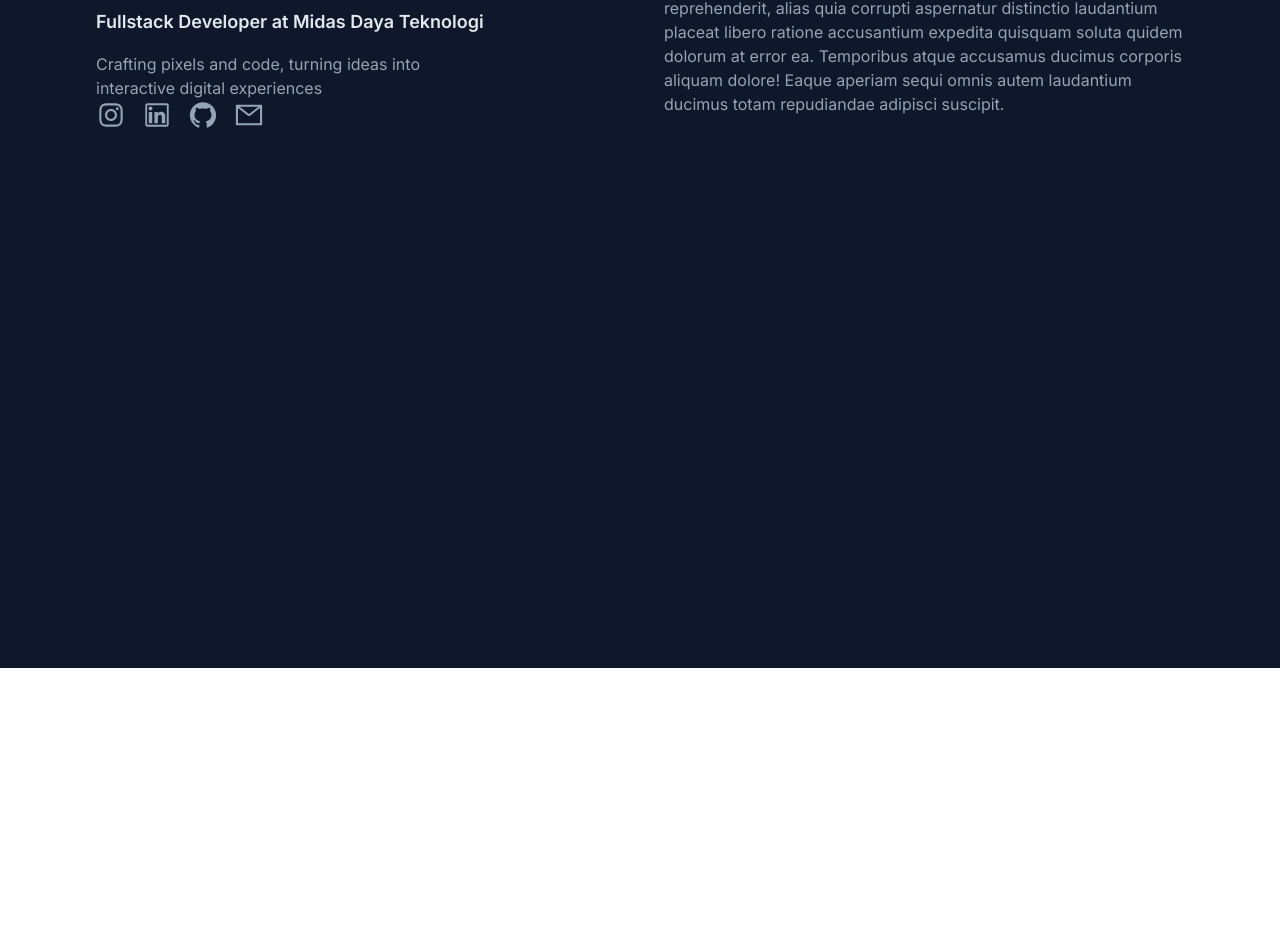
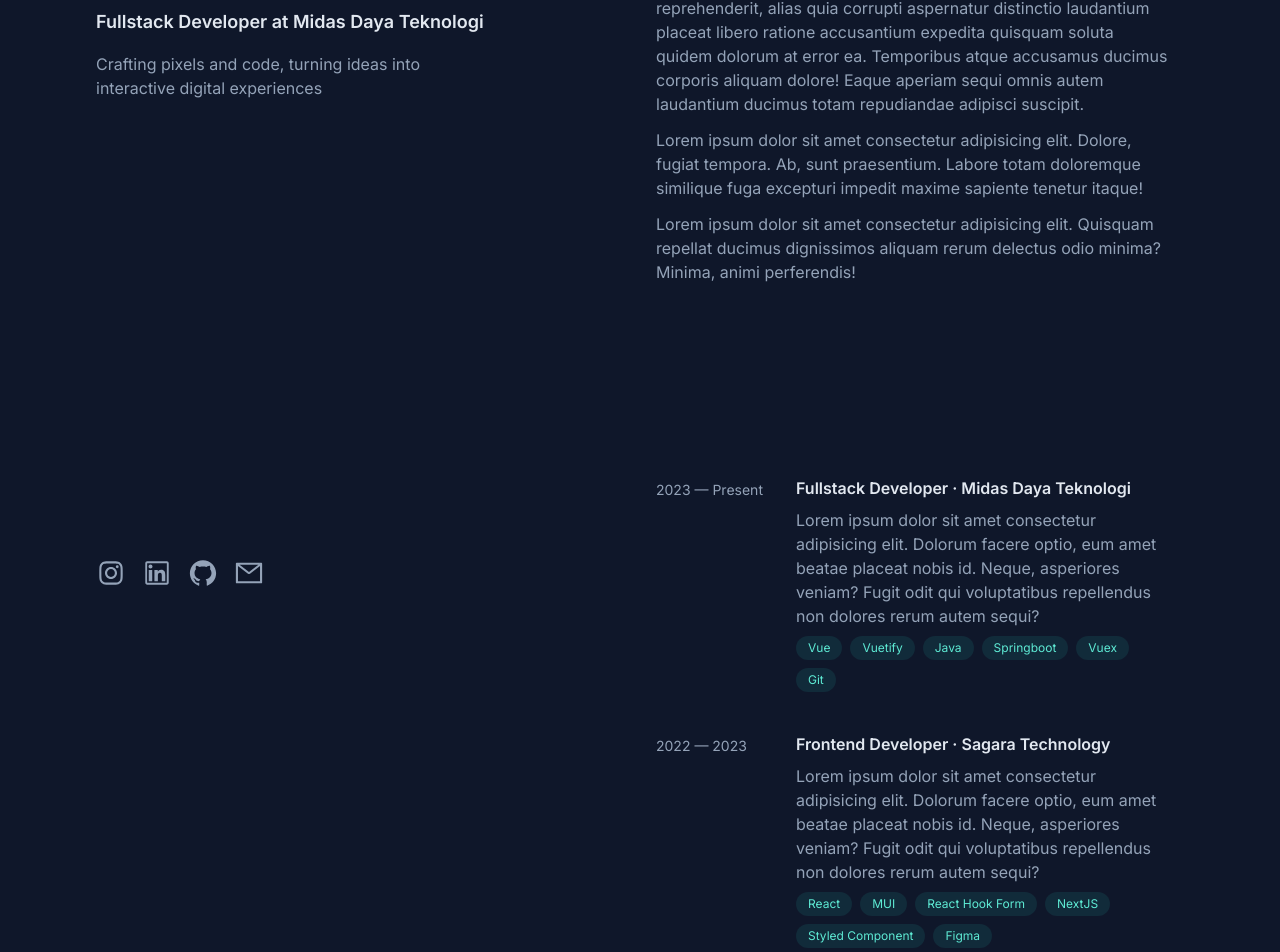
Before and after one commit to hansenlimanta/portfolio-v2, a Next.js app: page / in a window 1280 px wide. Shown: the part 132-1084 px from the top of the page. Before the commit the page ends 800 px from the top, so only its background shows below. Built offline with nearby package versions, Linux system fonts and the light colour scheme.

Commit message:
feat: add experience section

```diff
--- a/src/app/layout.tsx
+++ b/src/app/layout.tsx
@@ -8,8 +8,10 @@ const inter = Inter({
 });
 
 export const metadata = {
-  title: "Create T3 App",
-  description: "Generated by create-t3-app",
+  title: "Hansen Limanta",
+  description: "Hansen Limanta Web Portfolio build with Nextjs",
+  keywords:
+    "web development, programming, portfolio, react, hansen limanta, frontend",
   icons: [{ rel: "icon", url: "/favicon.ico" }],
 };
 
--- a/src/app/page.tsx
+++ b/src/app/page.tsx
@@ -7,13 +7,14 @@ import {
   AiOutlineGithub,
   AiOutlineMail,
 } from "react-icons/ai";
+import { MdArrowOutward } from "react-icons/md";
 
 export default function HomePage() {
   return (
     <div className="relative flex min-h-screen flex-col items-center justify-start bg-slate-900 text-slate-400">
       <MouseHover />
-      <div className="mx-auto flex h-full max-w-screen-xl justify-center gap-12 px-6 py-20 md:px-12 lg:px-24">
-        <header className="flex flex-1 flex-col justify-between">
+      <div className="mx-auto flex h-full max-w-screen-xl justify-center px-6 md:px-12 lg:px-24">
+        <header className="sticky top-0 flex max-h-screen  w-1/2 flex-col justify-between py-20">
           <div className="flex flex-col">
             <h1 className="text-5xl font-bold text-slate-200">
               Hansen Limanta
@@ -41,16 +42,105 @@ export default function HomePage() {
             </li>
           </ul>
         </header>
-        <main className="flex-1">
-          <p>
-            Lorem, ipsum dolor sit amet consectetur adipisicing elit.
-            Necessitatibus consequuntur enim, provident, voluptate
-            reprehenderit, alias quia corrupti aspernatur distinctio laudantium
-            placeat libero ratione accusantium expedita quisquam soluta quidem
-            dolorum at error ea. Temporibus atque accusamus ducimus corporis
-            aliquam dolore! Eaque aperiam sequi omnis autem laudantium ducimus
-            totam repudiandae adipisci suscipit.
-          </p>
+        <main className="flex w-1/2 flex-col gap-4 py-20 ">
+          <div className="mb-40 flex flex-col gap-3 px-4" id="about">
+            <p>
+              Lorem, ipsum dolor sit amet consectetur adipisicing elit.
+              Necessitatibus consequuntur enim, provident, voluptate
+              reprehenderit, alias quia corrupti aspernatur distinctio
+              laudantium placeat libero ratione accusantium expedita quisquam
+              soluta quidem dolorum at error ea. Temporibus atque accusamus
+              ducimus corporis aliquam dolore! Eaque aperiam sequi omnis autem
+              laudantium ducimus totam repudiandae adipisci suscipit.
+            </p>
+            <p>
+              Lorem ipsum dolor sit amet consectetur adipisicing elit. Dolore,
+              fugiat tempora. Ab, sunt praesentium. Labore totam doloremque
+              similique fuga excepturi impedit maxime sapiente tenetur itaque!
+            </p>
+            <p>
+              Lorem ipsum dolor sit amet consectetur adipisicing elit. Quisquam
+              repellat ducimus dignissimos aliquam rerum delectus odio minima?
+              Minima, animi perferendis!
+            </p>
+          </div>
+          <div
+            className="group/parent flex flex-col items-center justify-center gap-2 transition-all"
+            id="experience"
+          >
+            <div className="group/exp flex gap-4 rounded-lg p-4 opacity-100 transition-all hover:cursor-pointer hover:bg-slate-800 hover:!opacity-100 group-hover/parent:opacity-50">
+              <p className="mt-1 flex-1 text-sm">2023 — Present</p>
+              <div className="flex flex-[3] flex-col gap-2">
+                <h2 className="font-semibold text-slate-200 transition-colors group-hover/exp:text-teal-300">
+                  Fullstack Developer · Midas Daya Teknologi
+                </h2>
+                <p>
+                  Lorem ipsum dolor sit amet consectetur adipisicing elit.
+                  Dolorum facere optio, eum amet beatae placeat nobis id. Neque,
+                  asperiores veniam? Fugit odit qui voluptatibus repellendus non
+                  dolores rerum autem sequi?
+                </p>
+                <ul className="flex flex-wrap gap-2 ">
+                  <li className="rounded-full bg-teal-400/10 px-3 py-1 text-xs text-teal-300">
+                    Vue
+                  </li>
+                  <li className="rounded-full bg-teal-400/10 px-3 py-1 text-xs text-teal-300">
+                    Vuetify
+                  </li>
+                  <li className="rounded-full bg-teal-400/10 px-3 py-1 text-xs text-teal-300">
+                    Java
+                  </li>
+                  <li className="rounded-full bg-teal-400/10 px-3 py-1 text-xs text-teal-300">
+                    Springboot
+                  </li>
+                  <li className="rounded-full bg-teal-400/10 px-3 py-1 text-xs text-teal-300">
+                    Vuex
+                  </li>
+                  <li className="rounded-full bg-teal-400/10 px-3 py-1 text-xs text-teal-300">
+                    Git
+                  </li>
+                </ul>
+              </div>
+            </div>
+            <div className="group/exp flex gap-4 rounded-lg p-4 opacity-100 transition-all hover:cursor-pointer hover:bg-slate-800 hover:!opacity-100 group-hover/parent:opacity-50">
+              <p className="mt-1 flex-1 text-sm">2022 — 2023</p>
+              <div className="flex flex-[3] flex-col gap-2">
+                <h2 className="font-semibold text-slate-200 transition-colors group-hover:text-teal-300">
+                  Frontend Developer · Sagara Technology
+                </h2>
+                <p>
+                  Lorem ipsum dolor sit amet consectetur adipisicing elit.
+                  Dolorum facere optio, eum amet beatae placeat nobis id. Neque,
+                  asperiores veniam? Fugit odit qui voluptatibus repellendus non
+                  dolores rerum autem sequi?
+                </p>
+                <ul className="flex flex-wrap gap-2 ">
+                  <li className="rounded-full bg-teal-400/10 px-3 py-1 text-xs text-teal-300">
+                    React
+                  </li>
+                  <li className="rounded-full bg-teal-400/10 px-3 py-1 text-xs text-teal-300">
+                    MUI
+                  </li>
+                  <li className="rounded-full bg-teal-400/10 px-3 py-1 text-xs text-teal-300">
+                    React Hook Form
+                  </li>
+                  <li className="rounded-full bg-teal-400/10 px-3 py-1 text-xs text-teal-300">
+                    NextJS
+                  </li>
+                  <li className="rounded-full bg-teal-400/10 px-3 py-1 text-xs text-teal-300">
+                    Styled Component
+                  </li>
+                  <li className="rounded-full bg-teal-400/10 px-3 py-1 text-xs text-teal-300">
+                    Figma
+                  </li>
+                </ul>
+              </div>
+            </div>
+          </div>
+          <div className="inline-flex w-fit cursor-pointer items-center justify-start gap-2 px-4 font-semibold text-slate-200 transition-colors hover:text-teal-300">
+            View Full Resume <MdArrowOutward size={20} />
+          </div>
+          <div className="flex flex-col" id="projects"></div>
         </main>
       </div>
     </div>
--- a/src/utils/useMousePosition.ts
+++ b/src/utils/useMousePosition.ts
@@ -12,7 +12,7 @@ const useMousePosition = () => {
   });
   useEffect(() => {
     const updateMousePosition = (ev: MouseEvent) => {
-      setMousePosition({ x: ev.clientX, y: ev.clientY });
+      setMousePosition({ x: ev.clientX, y: ev.clientY + window.scrollY });
     };
     window.addEventListener("mousemove", updateMousePosition);
     return () => {
```
Also changed, not shown: 1 other file (tests, documents, lock files or other folders).
